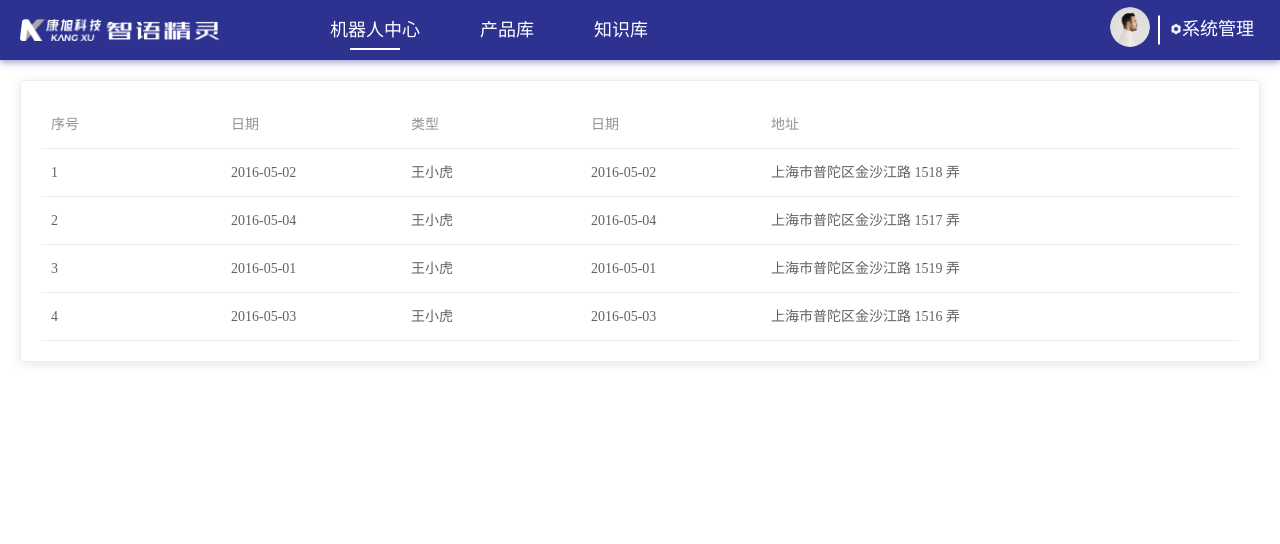
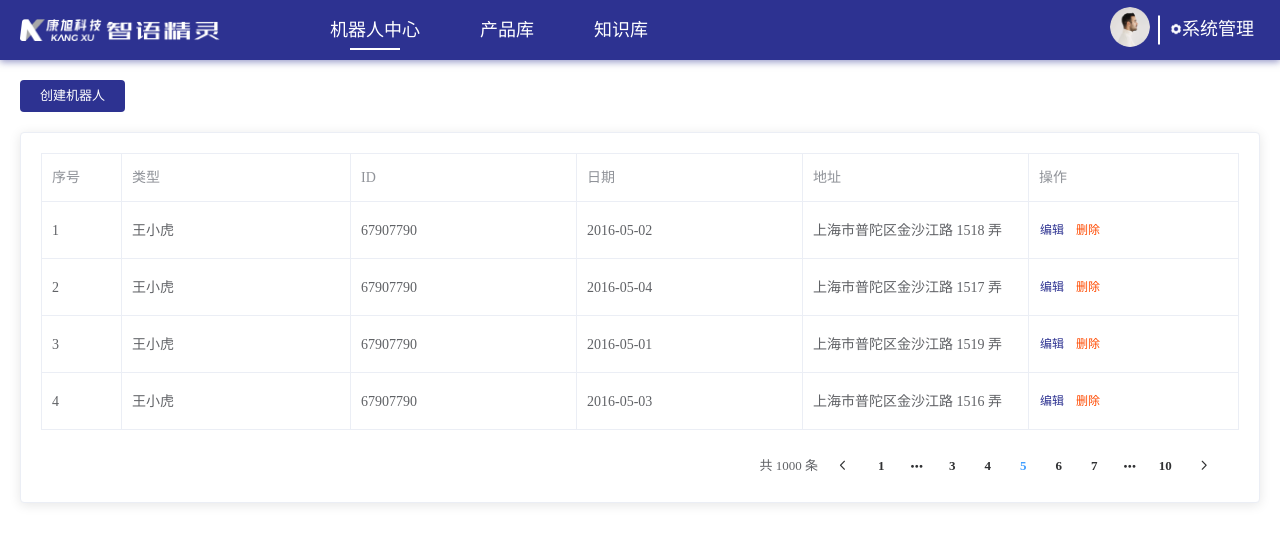
Before and after one commit to kanglin571512273/nlp_Elves, a Vue app: page /#/robot in a window 1280 px wide. Both pictures are taken after a click on the item "机器人中心". Shown: the top 544 px of the page. Built offline with nearby package versions, Linux system fonts and the light colour scheme.

Commit message:
登录修改

```diff
--- a/src/App.vue
+++ b/src/App.vue
@@ -1,7 +1,7 @@
 <template>
   <div id="app">
     <Home></Home>
-  </div>
+      </div>
 </template>
 
 <script>
@@ -9,7 +9,7 @@ import Home from "@/views/home.vue";
 export default {
   name: "App",
   components: {
-    Home,
+    Home
   },
 };
 </script>
--- a/src/router/index.js
+++ b/src/router/index.js
@@ -1,35 +1,56 @@
-import Vue from 'vue'
-import Router from 'vue-router'
+import Vue from "vue";
+import Router from "vue-router";
 
-Vue.use(Router)
+Vue.use(Router);
 
 export default new Router({
   routes: [
     {
-      path: '/',
-      name: 'home',
-      redirect: '/robot',
-      component: () => import( /* webpackChunkName: 'home' */ "@/views/home")
-    }, {
-      path: '/robot',
-      name: 'robot',
-      component: () => import( /* webpackChunkName: 'robot' */ "@/views/robotCenter")
-    }, {
-      path: '/product',
-      name: 'product',
-      component: () => import( /* webpackChunkName: 'product' */ "@/views/productLibrary")
-
-    }, {
-      path: '/knowledge',
-      name: 'knowledge',
-      component: () => import( /* webpackChunkName: 'knowledge' */ "@/views/knowledgeBase"),
+      path: "/",
+      name: "home",
+      redirect: "/robot",
+      component: () => import(/* webpackChunkName: 'home' */ "@/views/home")
+    },
+    {
+      path: "/login",
+      name: "login",
+      component: () => import(/* webpackChunkName: 'home' */ "@/views/login")
+    },
+    {
+      path: "/robot",
+      name: "robot",
+      component: () =>
+        import(/* webpackChunkName: 'robot' */ "@/views/robotCenter")
+    },
+    {
+      path: "/information",
+      name: "information",
+      component: () =>
+        import(
+          /* webpackChunkName: 'knowledge' */ "@/views/robotCenter/information"
+        )
+    },
+    {
+      path: "/product",
+      name: "product",
+      component: () =>
+        import(/* webpackChunkName: 'product' */ "@/views/productLibrary")
+    },
+    {
+      path: "/knowledge",
+      name: "knowledge",
+      component: () =>
+        import(/* webpackChunkName: 'knowledge' */ "@/views/knowledgeBase"),
       children: [
         {
-          path: 'addKnowledge',
-          name: 'addKnowledge',
-          component: () => import( /* webpackChunkName: 'knowledge' */ "@/views/knowledgeBase/addKnowledge"),
+          path: "addKnowledge",
+          name: "addKnowledge",
+          component: () =>
+            import(
+              /* webpackChunkName: 'knowledge' */ "@/views/knowledgeBase/addKnowledge"
+            )
         }
       ]
     }
   ]
-})
+});
--- /dev/null
+++ b/src/views/login.vue
@@ -0,0 +1,34 @@
+<template>
+  <div class="login-box">
+    <div class="bg-class">
+      <div class="bg-font">Welcome</div>
+      <div class="bg-font">Back</div>
+    </div>
+    <div class="login">
+      <div class="right-login">
+        <div class="login-font">登录</div>
+        <div class="login-input">
+
+        </div>
+      </div>
+    </div>
+  </div>
+</template>
+
+<script>
+export default {
+  data() {
+    return {
+      name: "admin",
+    };
+  },
+
+  methods: {
+
+  },
+};
+</script>
+
+<style lang="less" scoped>
+
+</style>
--- a/src/views/robotCenter/index.vue
+++ b/src/views/robotCenter/index.vue
@@ -1,18 +1,104 @@
 <template>
   <div class="robot">
     <div>
+      <div class="create" @click="dialogFormVisible = true">创建机器人</div>
+      <el-dialog
+        title="创建机器人"
+        width="70%"
+        :visible.sync="dialogFormVisible"
+      >
+        <el-card class="box-card">
+          <div class="input-suffix">
+            <el-form
+              :model="ruleForm"
+              :rules="rules"
+              ref="ruleForm"
+              label-width="110px"
+              class="demo-ruleForm"
+              label-position="left"
+            >
+              <el-form-item label="机器人名称：" prop="name">
+                <el-input
+                  v-model="ruleForm.name"
+                  placeholder="请输入机器人名称"
+                  clearable
+                ></el-input>
+              </el-form-item>
+              <!-- <el-form-item label="机器人名称：" prop="name">
+              <el-input clearable v-model="ruleForm.name"></el-input>
+            </el-form-item> -->
+              <el-form-item label="类型：" prop="resource">
+                <el-radio-group v-model="ruleForm.resource">
+                  <el-radio v-model="radio" label="1">API接入</el-radio>
+                  <el-radio v-model="radio" label="2">通用模式</el-radio>
+                </el-radio-group>
+              </el-form-item>
+              <div class="input-suffix">
+                <div class="robotname">上传图片：</div>
+                <div class="radio-box">
+                  <el-upload
+                    class="upload-demo"
+                    action="https://jsonplaceholder.typicode.com/posts/"
+                    :on-preview="handlePreview"
+                    :on-remove="handleRemove"
+                    :before-remove="beforeRemove"
+                    multiple
+                    :limit="3"
+                    :on-exceed="handleExceed"
+                    :file-list="fileList"
+                  >
+                    <el-button size="small" type="primary">点击上传</el-button>
+                    <div slot="tip" class="el-upload__tip">
+                      只能上传jpg/png文件，且不超过500kb
+                    </div>
+                  </el-upload>
+                </div>
+              </div>
+            </el-form>
+          </div>
+        </el-card>
+        <div slot="footer" class="dialog-footer">
+          <el-button @click="dialogFormVisible = false">取 消</el-button>
+          <el-button type="primary" @click="submitForm('ruleForm')"
+            >确 定</el-button
+          >
+        </div>
+      </el-dialog>
+
       <el-card class="box-card">
-        <el-table :data="tableData" boolean style="width: 100%">
-          <el-table-column prop="serial" label="序号" width="180">
+        <el-table :data="tableData" border style="width: 100%">
+          <el-table-column prop="serial" label="序号" width="80">
           </el-table-column>
-          <el-table-column prop="date" label="日期" width="180">
+          <el-table-column prop="name" label="类型"> </el-table-column>
+          <el-table-column prop="id" label="ID"> </el-table-column>
+          <el-table-column prop="date" label="日期"> </el-table-column>
+          <el-table-column prop="address" label="地址"> </el-table-column>
+          <el-table-column fixed="right" label="操作" width="210">
+            <template slot-scope="scope">
+              <el-button
+                @click="handleClick(scope.row)"
+                type="text"
+                size="small"
+                class="edit"
+                >编辑</el-button
+              >
+              <el-button type="text" size="small" class="delete"
+                >删除</el-button
+              >
+            </template>
           </el-table-column>
-          <el-table-column prop="name" label="类型" width="180">
-          </el-table-column>
-           <el-table-column prop="date" label="日期" width="180">
-          </el-table-column>
-          <el-table-column prop="address" label="地址"> </el-table-column>
         </el-table>
+        <div class="pagination">
+          <el-pagination
+            @size-change="handleSizeChange"
+            @current-change="handleCurrentChange"
+            :current-page.sync="currentPage1"
+            :page-size="100"
+            layout="total, prev, pager, next"
+            :total="1000"
+          >
+          </el-pagination>
+        </div>
       </el-card>
     </div>
   </div>
@@ -20,18 +106,69 @@
 
 <script>
 import Vue from "vue";
-import { Table, TableColumn, Card } from "element-ui";
+import {
+  Table,
+  TableColumn,
+  Card,
+  Pagination,
+  Dialog,
+  Input,
+  Radio,
+  Upload,
+  FormItem,
+  RadioGroup,
+  Form
+} from "element-ui";
 Vue.use(Table);
 Vue.use(TableColumn);
 Vue.use(Card);
+Vue.use(Pagination);
+Vue.use(Dialog);
+Vue.use(Input);
+Vue.use(Radio);
+Vue.use(Upload);
+Vue.use(Form);
+Vue.use(FormItem);
+Vue.use(RadioGroup);
 export default {
   data() {
     return {
+      currentPage1: 5,
+      dialogFormVisible: false,
+      robotname: null,
+      radio: "1",
+      ruleForm: {
+        name: "",
+        resource: "1"
+      },
+      rules: {
+        name: [
+          { required: true, message: "请输入机器人名称", trigger: "blur" },
+          { min: 3, max: 5, message: "长度在 3 到 5 个字符", trigger: "blur" }
+        ],
+        resource: [
+          { required: true, message: "请选择活动资源", trigger: "change" }
+        ]
+      },
+      formLabelWidth: "120px",
+      fileList: [
+        {
+          name: "food.jpeg",
+          url:
+            "https://fuss10.elemecdn.com/3/63/4e7f3a15429bfda99bce42a18cdd1jpeg.jpeg?imageMogr2/thumbnail/360x360/format/webp/quality/100"
+        },
+        {
+          name: "food2.jpeg",
+          url:
+            "https://fuss10.elemecdn.com/3/63/4e7f3a15429bfda99bce42a18cdd1jpeg.jpeg?imageMogr2/thumbnail/360x360/format/webp/quality/100"
+        }
+      ],
       tableData: [
         {
           serial: 1,
           date: "2016-05-02",
           name: "王小虎",
+          id: 67907790,
           province: "上海",
           city: "普陀区",
           address: "上海市普陀区金沙江路 1518 弄",
@@ -40,6 +177,7 @@ export default {
         {
           serial: 2,
           date: "2016-05-04",
+          id: 67907790,
           name: "王小虎",
           province: "上海",
           city: "普陀区",
@@ -49,6 +187,7 @@ export default {
         {
           serial: 3,
           date: "2016-05-01",
+          id: 67907790,
           name: "王小虎",
           province: "上海",
           city: "普陀区",
@@ -60,6 +199,7 @@ export default {
           date: "2016-05-03",
           name: "王小虎",
           province: "上海",
+          id: 67907790,
           city: "普陀区",
           address: "上海市普陀区金沙江路 1516 弄",
           zip: 200333
@@ -70,9 +210,94 @@ export default {
   methods: {
     handleClick(row) {
       console.log(row);
+    },
+    handleSizeChange(val) {
+      console.log(`每页 ${val} 条`);
+    },
+    handleCurrentChange(val) {
+      console.log(`当前页: ${val}`);
+    },
+    handleClose(done) {
+      // this.$confirm("确认关闭？")
+      //   .then(_ => {
+      //     done();
+      //   })
+      //   .catch(_ => {});
+    },
+    handleRemove(file, fileList) {
+      console.log(file, fileList);
+    },
+    handlePreview(file) {
+      console.log(file);
+    },
+    handleExceed(files, fileList) {
+      this.$message.warning(
+        `当前限制选择 3 个文件，本次选择了 ${
+          files.length
+        } 个文件，共选择了 ${files.length + fileList.length} 个文件`
+      );
+    },
+    beforeRemove(file, fileList) {
+      return this.$confirm(`确定移除 ${file.name}？`);
+    },
+    submitForm(formName) {
+      this.$refs[formName].validate(valid => {
+        if (valid) {
+          this.dialogFormVisible = false;
+        } else {
+          console.log("error submit!!");
+          return false;
+        }
+      });
     }
   }
 };
 </script>
 
-<style></style>
+<style lang="less" scoped>
+.create {
+  width: 105px;
+  height: 32px;
+  line-height: 32px;
+  background: #2d3291;
+  color: #fff;
+  margin-bottom: 20px;
+  border-radius: 4px;
+  cursor: pointer;
+}
+.edit {
+  color: #2d3291;
+}
+.delete {
+  color: #ff4a00;
+}
+.pagination {
+  width: 500px;
+  float: right;
+  margin: 20px 0;
+}
+.input-suffix {
+  width: 600px;
+  display: flex;
+  justify-content: center;
+  align-items: center;
+  margin-bottom: 50px;
+  .red {
+    color: red;
+  }
+  .robotname {
+    width: 150px;
+    margin-right: 50px;
+    text-align: left;
+  }
+}
+.radio-box {
+  width: 606px;
+}
+.el-dialog__body {
+  padding: 10px 20px;
+}
+.el-dialog__header {
+  text-align: left !important;
+}
+</style>
--- /dev/null
+++ b/src/views/robotCenter/information.vue
@@ -0,0 +1,3 @@
+<template>
+    <div>123</div>
+</template>
```
Also changed, not shown: config/index.js (+14 -15 lines).
